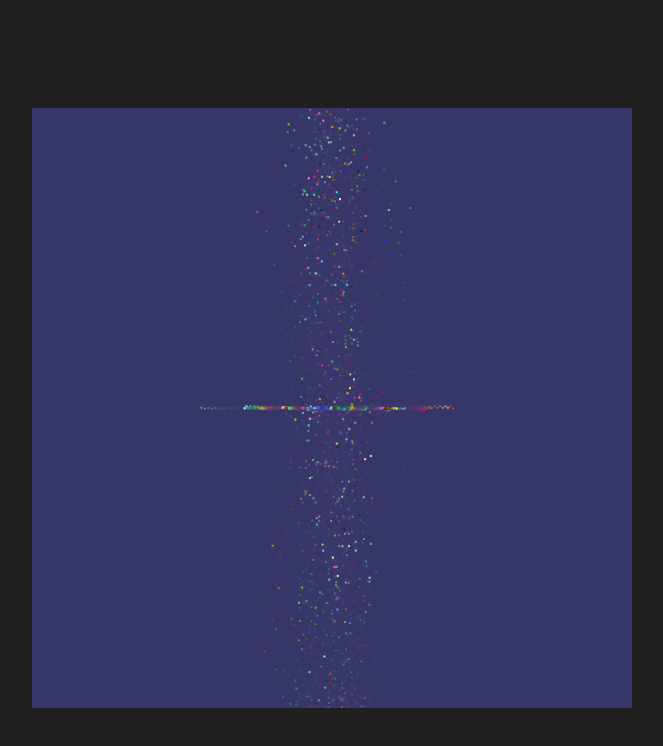
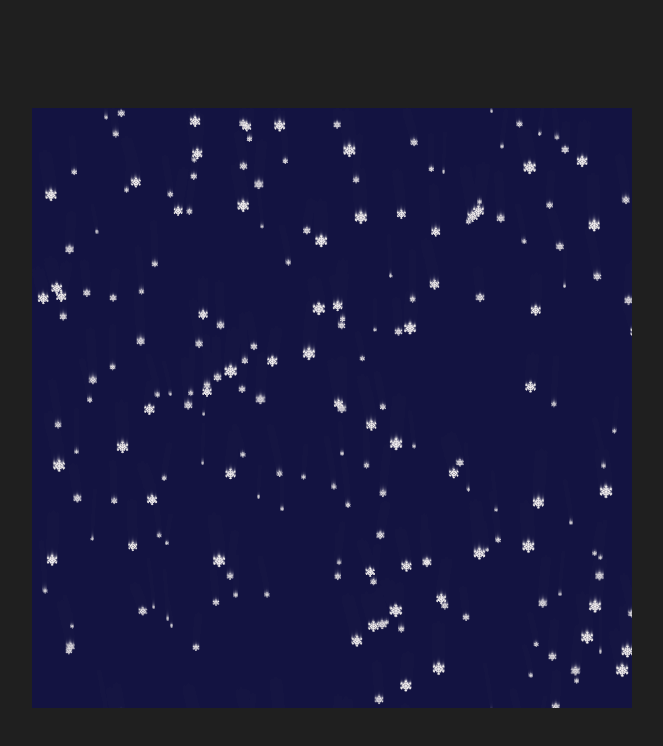
Before and after one commit to janstigliani/IntroCanvas, a plain HTML site: page index.html in a window 1280 px wide. Shown: the whole page, without its empty margins (308-971 px from the left). Drawn offline with Linux system fonts and the light colour scheme; animation ran at ten frames a second.

Commit message:
esercizi

```diff
--- /dev/null
+++ b/HomeExercise.js
@@ -0,0 +1,250 @@
+//1) data una variabile che chiamata gridSize
+//  disegnare una scacchiera di dimensioni gridSize * gridSize
+// 2)fate nevicare nella canvas
+// 3) a) dei rettangoli di altezza uguale ad altezze diverse
+// che si muovono verso destra a velocità diversa
+// b) righe pari verso destra, righe dispari verso sinistra
+// c)più rettangoli per riga
+
+//esercizio 1 scacchiera
+
+// let grid = [];
+// let canvas;
+// let ctx;
+// let size;
+
+// function setUp(){
+//     canvas = document.getElementById("myCanvas");
+//     ctx = canvas.getContext("2d");
+//     size = 7;
+//     let incrementX = 0;
+//      for (let row = 0; row < size; row++) {
+
+//         let incrementY = 0;
+
+//         for (let column = 0; column < size; column++) {
+//             const rect = {};
+//         rect.width = 600/size;
+//         rect.height = 600/size;
+//         rect.originX = incrementX;
+//         rect.originY = incrementY ;
+//         incrementY += 600/size;
+//         grid.push(rect);
+
+//         }
+//        incrementX += 600/size;
+//      }
+
+//     console.log(grid)
+// }
+
+
+
+
+// function update() {
+//     for (let i = 0; i < grid.length; i++) {
+//         const rect = grid[i];
+
+//     }
+
+
+
+// }
+
+// function draw(){
+//     for (let i = 0; i < grid.length; i++) {
+//         const rect = grid[i];
+//         if(i % 2 === 0){
+//              ctx.fillStyle = "black"
+
+//         }else{
+//             ctx.fillStyle = "white"
+
+//         }
+//         ctx.fillRect(rect.originX, rect.originY, rect.width, rect.height);
+
+//     }
+
+
+// }
+
+// function gameLoop(elapsedTime){
+
+//     update()
+
+//     draw()
+
+//     requestAnimationFrame(gameLoop)
+// }
+
+// function start(){
+//     setUp()
+//     requestAnimationFrame(gameLoop);
+// }
+
+// start()
+
+//////ESERCIZIO 2 fiocchi
+
+let grid = [];
+let canvas;
+let ctx;
+let size;
+let image;
+
+function setUp() {
+    canvas = document.getElementById("myCanvas");
+    ctx = canvas.getContext("2d");
+
+    for (let i = 0; i < 200; i++) {
+        const snowFlake = {};
+
+        snowFlake.size = Math.random() * 12 + 3;
+        snowFlake.speedX = Math.random()*0.8-0.3;
+        snowFlake.speedY = Math.random() *0.5+0.5;
+        snowFlake.originX = Math.random() * canvas.width;
+        snowFlake.originY = Math.random() * canvas.height;
+
+        grid.push(snowFlake);
+    }
+
+    image = new Image();
+    image.src = 'assets/6f53cef9f34faf51382b2cb6c268d60c.png'; // Replace with the correct path to your image
+}
+
+function update() {
+
+    rollDice = Math.random()*10;
+    for (let i = 0; i < grid.length; i++) {
+        const snowFlake = grid[i];
+
+        if (rollDice>6) {
+            snowFlake.originX += snowFlake.speedX;
+        }
+
+        snowFlake.originY += snowFlake.speedY;
+
+        if (snowFlake.originX > canvas.width) {
+            snowFlake.originX = 0;
+        }
+        if (snowFlake.originY > canvas.height) {
+            snowFlake.originY = 0;
+        }
+    }
+}
+
+function draw() {
+    ctx.fillStyle = `rgba(22, 22, 67, 0.4)`;
+    ctx.fillRect(0, 0, canvas.width, canvas.height);
+
+    for (let i = 0; i < grid.length; i++) {
+        const snowFlake = grid[i];
+        ctx.imageStyle = `rgba(101, 182, 204, 0.64)`;
+        ctx.drawImage(image, snowFlake.originX, snowFlake.originY, snowFlake.size, snowFlake.size);
+    }
+}
+
+function gameLoop(elapsedTime) {
+    update();
+    draw();
+    requestAnimationFrame(gameLoop);
+}
+
+function start() {
+    setUp();
+    requestAnimationFrame(gameLoop);
+}
+
+start();
+
+//////ESERCIZIO 3 righe con quadrati moventi
+
+// let grid = [];
+// let canvas;
+// let ctx;
+// let size;
+
+// function setUp(){
+//     canvas = document.getElementById("myCanvas");
+//     ctx = canvas.getContext("2d");
+//     size = 17;
+
+//     let incrementY = 0;
+//     let incrementX = 0;
+
+//      for (let row = 0; row < size; row++) {
+//         incrementX = 0;
+
+//         for (let i = 0; i < Math.round(Math.random()*5+3); i++) {
+//         const rect = {};
+
+//         rect.width = Math.random()*180+10;
+//         rect.height = (600/size)-(Math.random()*(Math.floor(500/size))+4);
+//         rect.originX = incrementX;
+//         rect.originY = incrementY + (600 / size - rect.height) / 2;
+
+//         rect.red = Math.random() * 120;
+//         rect.green = Math.random() * 120;
+//         rect.blue = Math.random() * 120;
+
+//         rect.row = row;
+//         rect.speedX = Math.random()*2+2;
+
+//         // Adjust speed for odd rows
+//         if (rect.row % 2 === 1) {
+//             rect.speedX = -rect.speedX;
+//         }
+
+//         grid.push(rect);
+
+//         incrementX += (Math.random()*400)
+//         }
+//         incrementY += 600/size;
+//      }
+//     console.log(grid)
+// }
+
+
+// function update() {
+//     for (let i = 0; i < grid.length; i++) {
+//         const rect = grid[i];
+//         rect.originX += rect.speedX;
+
+//         if (rect.originX > 600+rect.width) {
+//             rect.originX = -rect.width;
+//         }
+//         if (rect.originX < -rect.width) {
+//             rect.originX = 600+rect.width;
+//         }
+//         rect.originY = rect.originY % 600;
+//     }
+// }
+
+// function draw(){
+//     // ctx.clearRect(0,0,600,600);
+//     ctx.fillStyle = `rgba( ${200} ,${200},${200},${0.33})`
+//     ctx.fillRect(0,0,600,600)
+
+//     for (let i = 0; i < grid.length; i++) {
+//         const rect = grid[i];
+//         ctx.fillStyle = `rgba(${0}, ${0}, ${0}, ${1})`;
+//         ctx.fillRect(rect.originX, rect.originY, rect.width, rect.height);
+//     }
+
+// }
+
+// function gameLoop(elapsedTime){
+
+//     update()
+
+//     draw()
+
+//     requestAnimationFrame(gameLoop)
+// }
+
+// function start(){
+//     setUp()
+//     requestAnimationFrame(gameLoop);
+// }
+
+// start()
--- a/index.html
+++ b/index.html
@@ -12,5 +12,6 @@
 <!-- <script src="./script.js"></script> -->
 <!-- <script src="./script1.js"></script> -->
 <!-- <script src="./script2.js"></script> -->
- <script src="./script3.js"></script>
+<!-- <script src="./script3.js"></script> -->
+<script src="./HomeExercise.js"></script>
 </html>
--- a/script3.js
+++ b/script3.js
@@ -105,7 +105,7 @@ function update() {
 }
 
 function draw() {
-    ctx.fillStyle = `rgba( ${55} ,${55},${105},${0.2})`
+    ctx.fillStyle = `rgba( ${31} ,${31},${31},${0.2})`
     ctx.fillRect(0,0,600,600)
     for (let i = 0; i < entities.length; i++) {
         const rect = entities[i];
```
Also changed, not shown: assets/6f53cef9f34faf51382b2cb6c268d60c.png (added).
